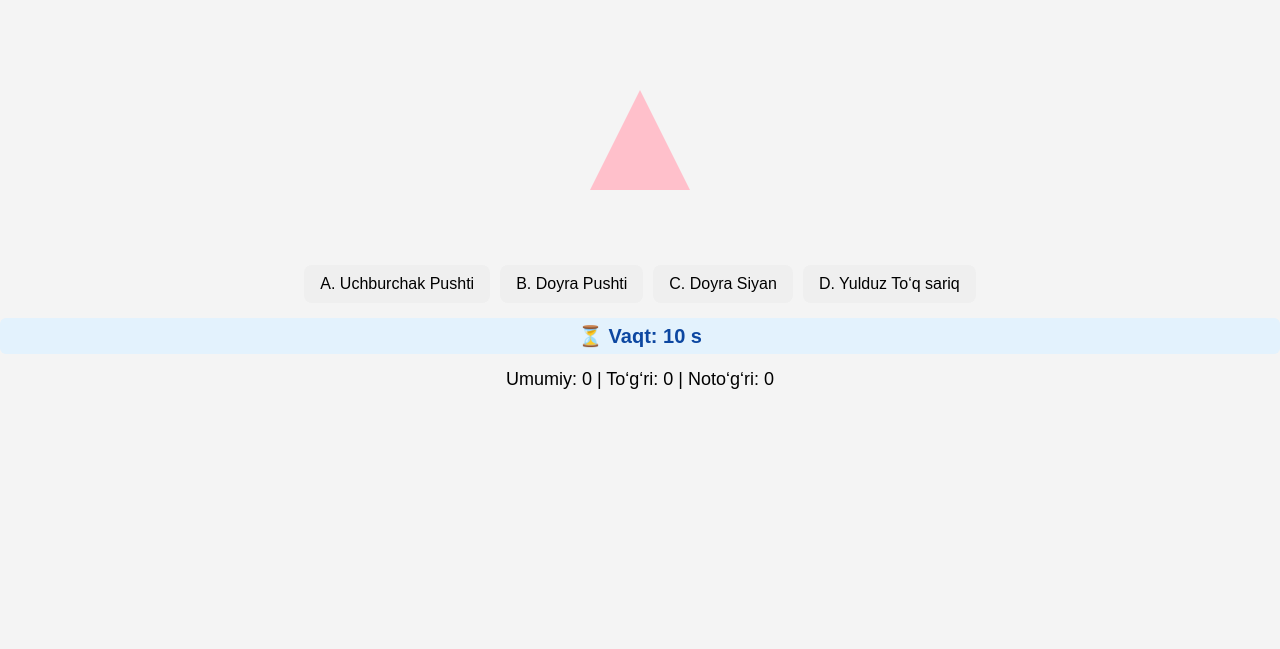
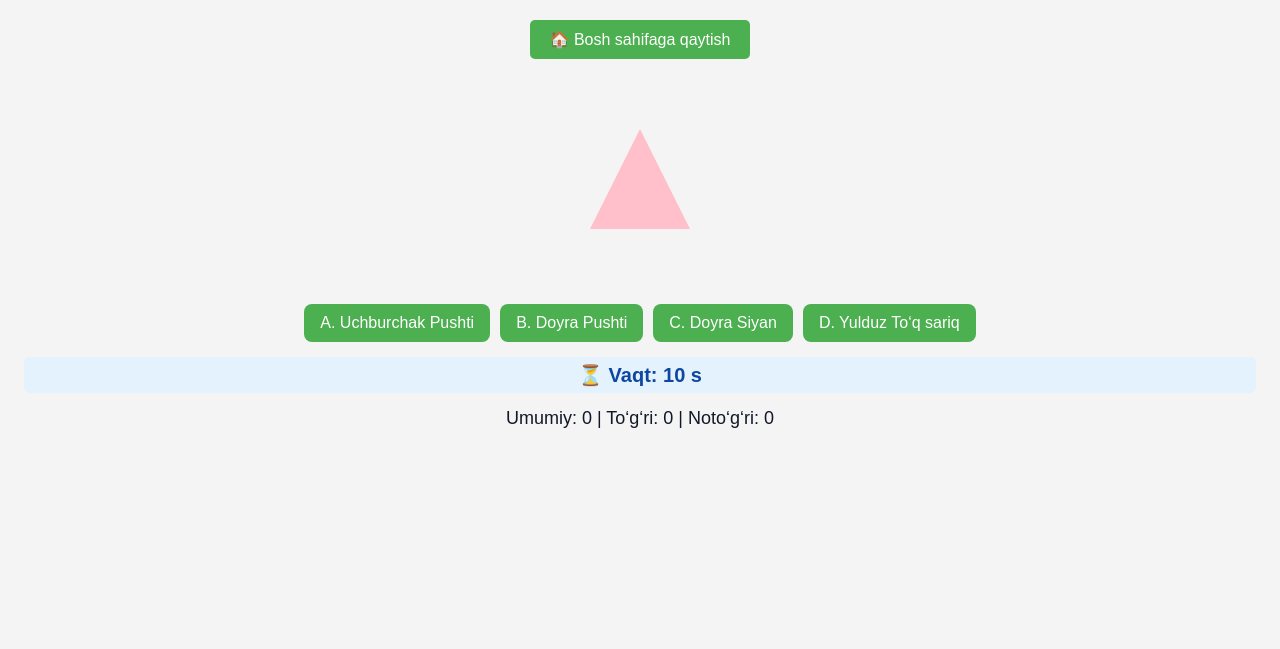
Before and after one commit to eldoryaqubovebek3094/qiziqarli, a website: page shakl.html in a window 1280 px wide. Shown: the part 80-729 px from the top of the page. Drawn offline with Linux system fonts and the light colour scheme.

Commit message:
2ta ozgarish

```diff
--- a/shakl.html
+++ b/shakl.html
@@ -3,6 +3,10 @@
 <head>
 <meta charset="UTF-8">
 <meta name="viewport" content="width=device-width, initial-scale=1.0">
+<link rel="stylesheet" href="styles.css">
+<link rel="stylesheet" href="https://cdnjs.cloudflare.com/ajax/libs/font-awesome/4.7.0/css/font-awesome.min.css">
+<link rel="icon" type="image/png" href="favicon.png">
+<link rel="stylesheet" href="card.css">
 <title>Shakl va Rang O‘yini (ABCD)</title>
 <style>
 :root{
@@ -10,6 +14,8 @@
     --header-text:#fff;
     --footer-text:#fff;
     --bg-color:#f4f4f4;
+    --header-text: #991899;
+  --footer-text: #fff;
 }
 body{
     margin:0;
@@ -107,6 +113,8 @@ button.option-btn:hover{transform:scale(1.05);}
     <span>Shakl va Rang O‘yini (ABCD)</span>
     <button id="theme-toggle" class="theme-toggle">🌙</button>
 </div>
+<div><a href="/" class="button">🏠 Bosh sahifaga qaytish</a></div>
+
 
 <div id="shape-area"></div>
 <div id="options"></div>
```
Also changed, not shown: krossvord.html (+2 -0 lines).
